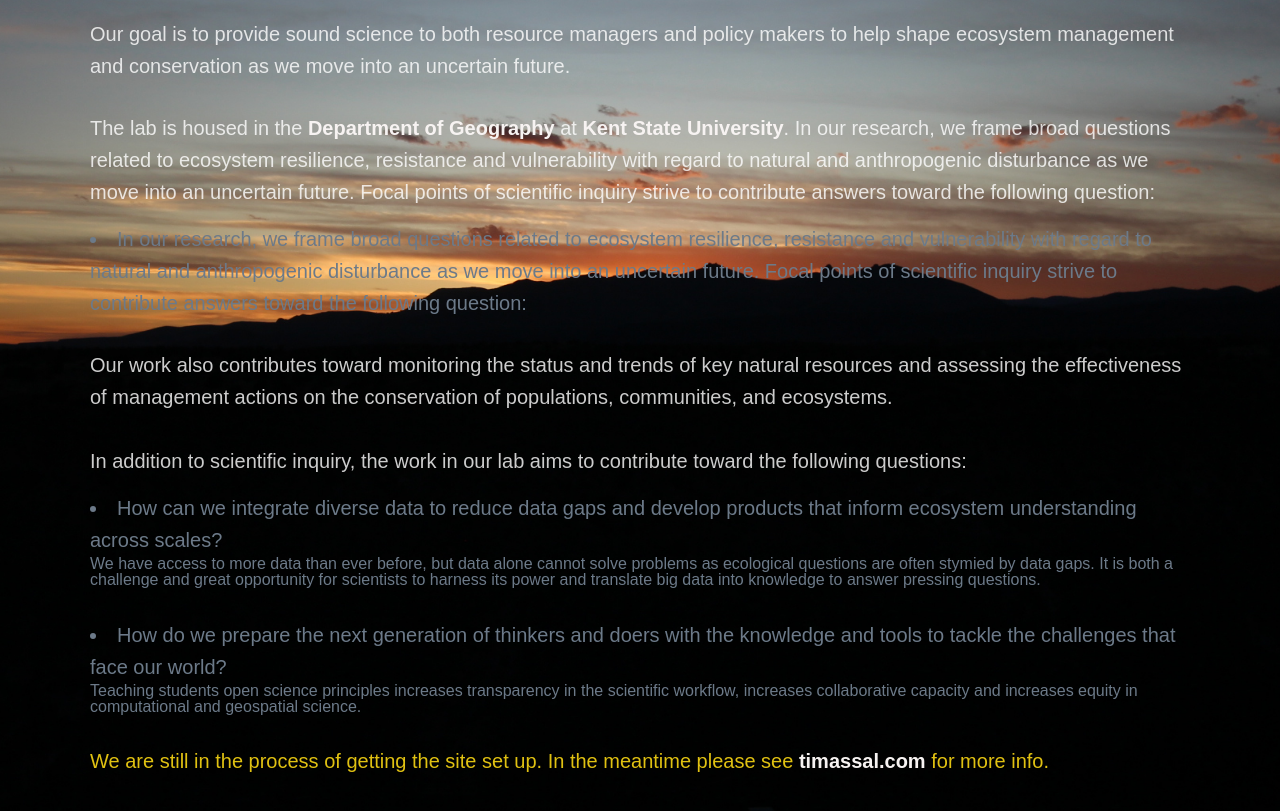
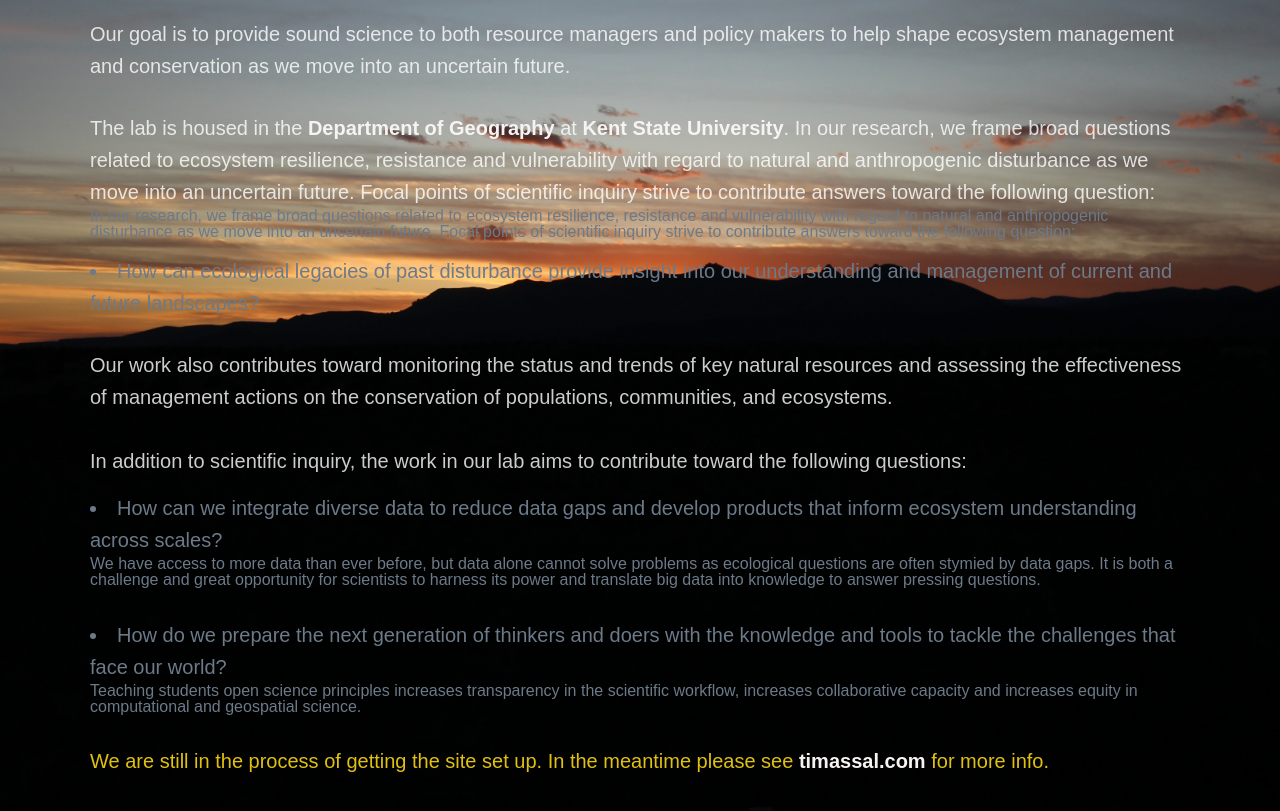
Before and after one commit to tjassal/tjassal.github.io, a Jekyll site: the page built from index.html, in a window 1280 px wide and 900 px high, scrolled down 460 px. Shown: the top 811 px of the window. Built offline with Jekyll 4.4.1, drawn with Linux system fonts in a browser that asks for light colours; nearby versions of some CDN libraries; some web fonts are replaced.

Commit message:
Update index.html

```diff
--- a/index.html
+++ b/index.html
@@ -35,10 +35,13 @@ featured_image: /images/banners/2017-NM-39.jpg
 
 		</p>
 
+		In our research, we frame broad questions related to ecosystem resilience, resistance and vulnerability with regard to natural and
+				  anthropogenic disturbance as we move into an uncertain future. Focal points of scientific inquiry strive to contribute
+				  answers toward the following question:
+
 			<ul>
- 			  <li>In our research, we frame broad questions related to ecosystem resilience, resistance and vulnerability with regard to natural and
-				  anthropogenic disturbance as we move into an uncertain future. Focal points of scientific inquiry strive to contribute
-				  answers toward the following question: </li>
+ 			  <li>How can ecological legacies of past disturbance provide insight into our understanding and
+				  management of current and future landscapes? </li>
 			</ul>
 
 	         <p>
```
